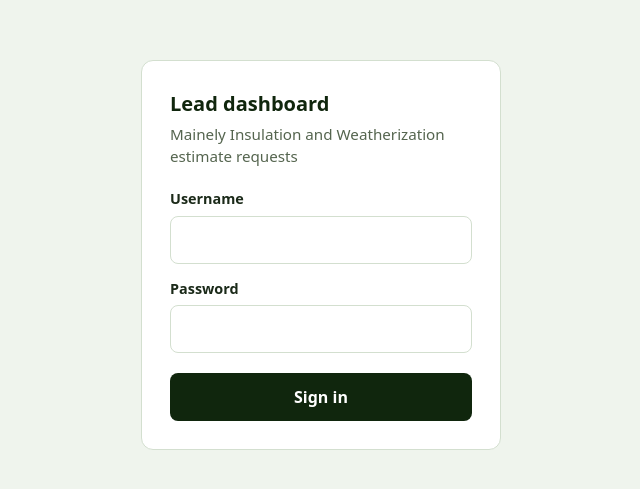
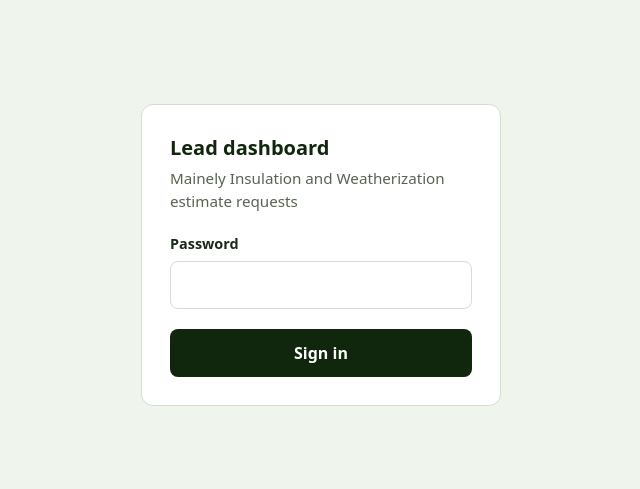
Before and after one commit to realeasysites/Mainely, a website: page views/login.html in a window 1280 px wide. Shown: the part 145-634 px from the top of the page, without its empty margins (319-959 px from the left). Drawn offline with Linux system fonts and the light colour scheme.

Commit message:
Update login.html

```diff
--- a/views/login.html
+++ b/views/login.html
@@ -26,8 +26,6 @@
   <h1>Lead dashboard</h1>
   <p class="sub">Mainely Insulation and Weatherization estimate requests</p>
   <p class="msg" id="msg" role="alert"></p>
-  <label for="u">Username</label>
-  <input id="u" name="username" autocomplete="username" required>
   <label for="p">Password</label>
   <input id="p" name="password" type="password" autocomplete="current-password" required>
   <button type="submit">Sign in</button>
```
